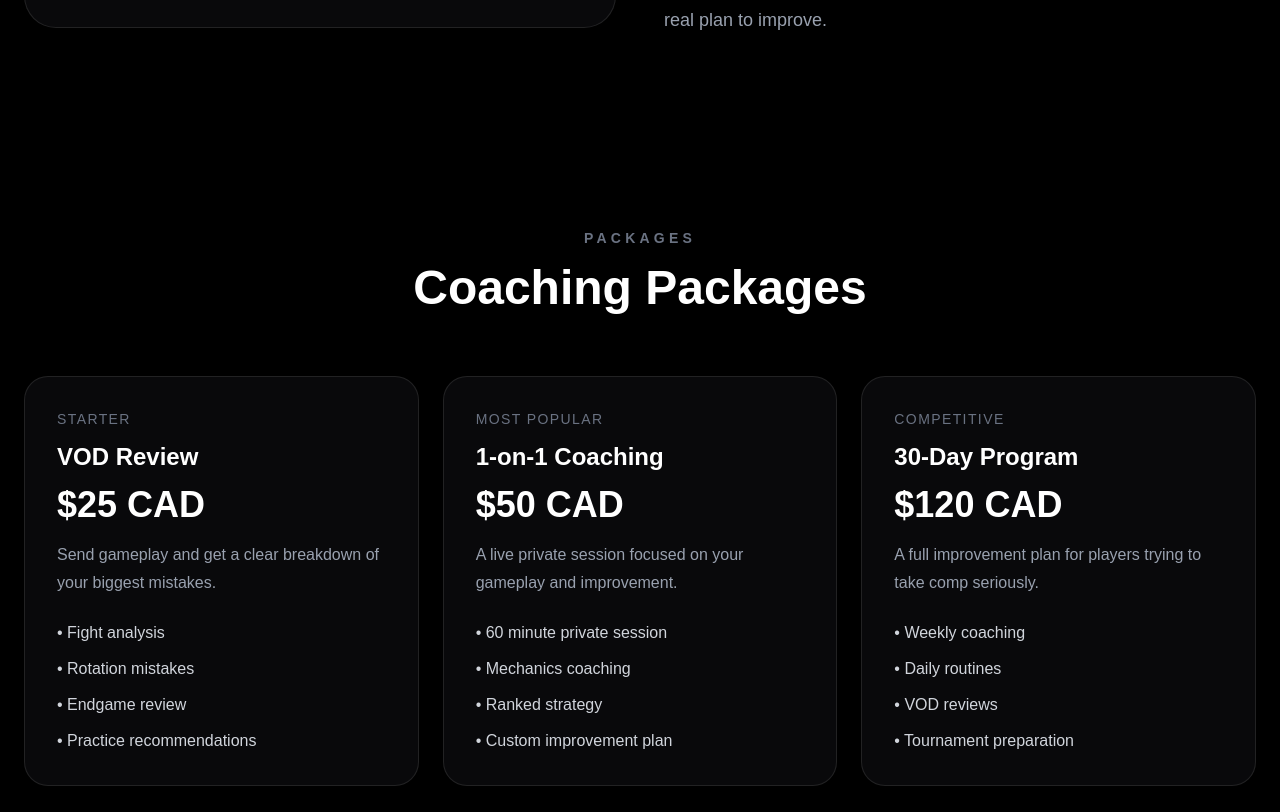
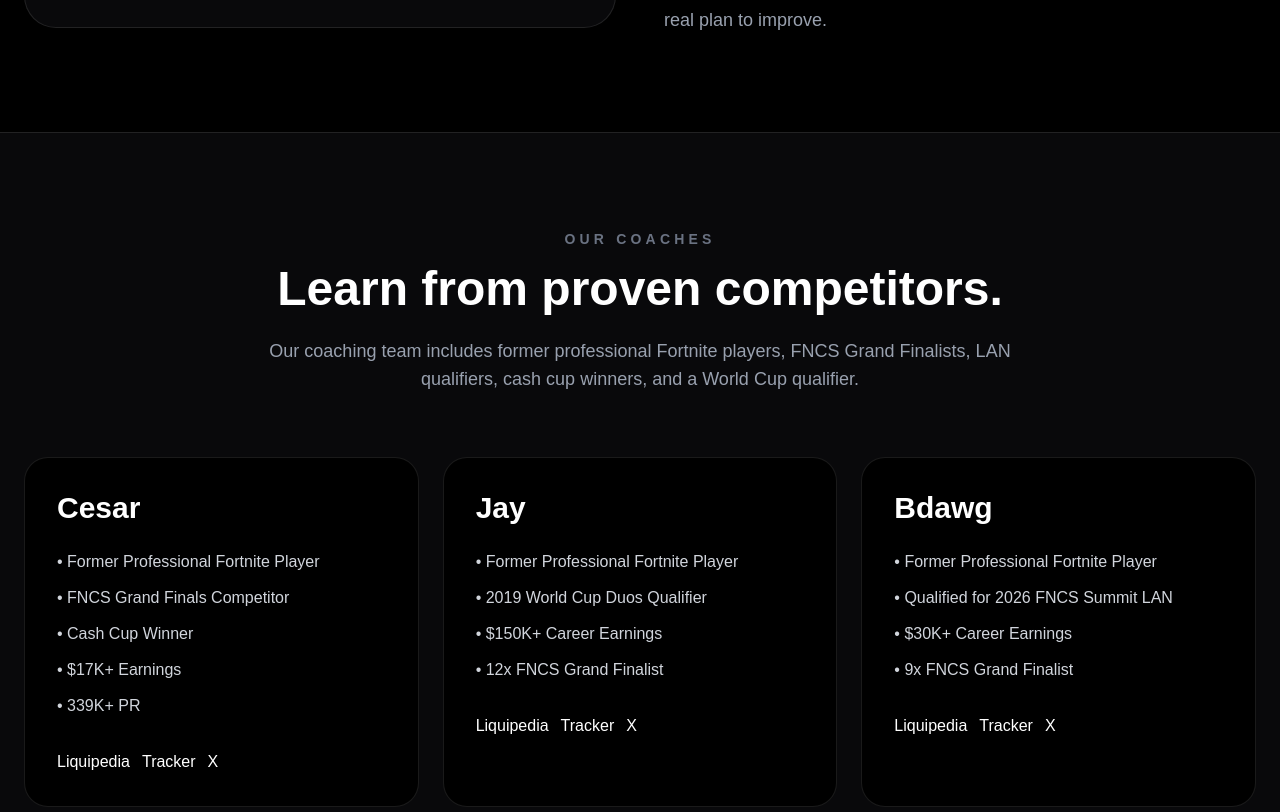
Before and after one commit to cesarslol/REZONE, a Next.js app: page / in a window 1280 px wide. Shown: the part 1668-2480 px from the top of the page. Built offline with nearby package versions, Linux system fonts and the light colour scheme.

Commit message:
add-team-section

```diff
--- a/app/page.tsx
+++ b/app/page.tsx
@@ -14,6 +14,7 @@ export default function RezoneWebsite() {
 
           <div className="hidden gap-8 text-sm text-gray-300 md:flex">
             <a href="#about" className="hover:text-white">About</a>
+            <a href="#team" className="hover:text-white">Team</a>
             <a href="#packages" className="hover:text-white">Packages</a>
             <a href="#reviews" className="hover:text-white">Reviews</a>
             <a href="#book" className="hover:text-white">Book</a>
@@ -140,7 +141,65 @@ export default function RezoneWebsite() {
           </div>
         </div>
       </section>
+{/* TEAM */}
+<section id="team" className="border-t border-white/10 bg-zinc-950 px-6 py-24">
+  <div className="mx-auto max-w-7xl">
+    <p className="text-center text-sm font-bold uppercase tracking-[0.3em] text-gray-500">
+      Our Coaches
+    </p>
 
+    <h2 className="mt-4 text-center text-5xl font-black">
+      Learn from proven competitors.
+    </h2>
+
+    <p className="mx-auto mt-6 max-w-3xl text-center text-lg text-gray-400">
+      Our coaching team includes former professional Fortnite players, FNCS Grand
+      Finalists, LAN qualifiers, cash cup winners, and a World Cup qualifier.
+    </p>
+
+    <div className="mt-16 grid gap-6 md:grid-cols-3">
+      <CoachCard
+        name="Cesar"
+        items={[
+          "Former Professional Fortnite Player",
+          "FNCS Grand Finals Competitor",
+          "Cash Cup Winner",
+          "$17K+ Earnings",
+          "339K+ PR",
+        ]}
+        liquipedia="https://liquipedia.net/fortnite/Cesar"
+        tracker="https://fortnitetracker.com/profile/kbm/Cesars%2010/events?region=GLOBAL"
+        twitter="https://x.com/Cesarslol"
+      />
+
+      <CoachCard
+        name="Jay"
+        items={[
+          "Former Professional Fortnite Player",
+          "2019 World Cup Duos Qualifier",
+          "$150K+ Career Earnings",
+          "12x FNCS Grand Finalist",
+        ]}
+        liquipedia="https://liquipedia.net/fortnite/Jay"
+        tracker="https://fortnitetracker.com/profile/all/JAYLIVEFAST/events"
+        twitter="https://x.com/JayFNBR"
+      />
+
+      <CoachCard
+        name="Bdawg"
+        items={[
+          "Former Professional Fortnite Player",
+          "Qualified for 2026 FNCS Summit LAN",
+          "$30K+ Career Earnings",
+          "9x FNCS Grand Finalist",
+        ]}
+        liquipedia="https://liquipedia.net/fortnite/Bdawg"
+        tracker="https://fortnitetracker.com/profile/all/cvx%20bdawg/events"
+        twitter="https://x.com/bdawg1_"
+      />
+    </div>
+  </div>
+</section>
       {/* PACKAGES */}
       <section id="packages" className="px-6 py-24">
         <div className="mx-auto max-w-7xl">
@@ -383,6 +442,46 @@ function Package({
     </div>
   );
 }
+function CoachCard({
+  name,
+  items,
+  liquipedia,
+  tracker,
+  twitter,
+}: {
+  name: string;
+  items: string[];
+  liquipedia: string;
+  tracker: string;
+  twitter: string;
+}) {
+  return (
+    <div className="rounded-3xl border border-white/10 bg-black p-8">
+      <h3 className="text-3xl font-black">{name}</h3>
+
+      <ul className="mt-6 space-y-3 text-gray-300">
+        {items.map((item) => (
+          <li key={item}>• {item}</li>
+        ))}
+      </ul>
+
+      <div className="mt-8 flex flex-wrap gap-3">
+        <a href={liquipedia} target="_blank">
+          Liquipedia
+        </a>
+
+        <a href={tracker} target="_blank">
+          Tracker
+        </a>
+
+        <a href={twitter} target="_blank">
+          X
+        </a>
+      </div>
+    </div>
+  );
+}
+
 
 function Review({
   name,
```
